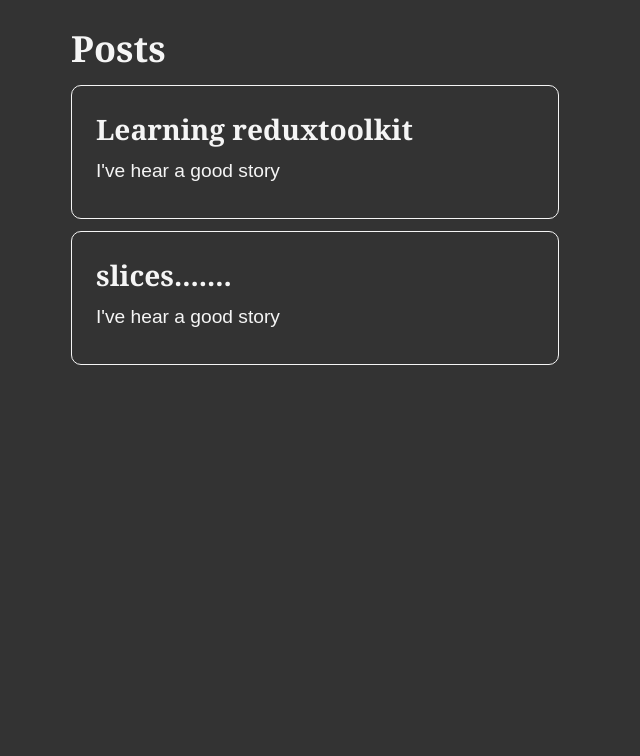
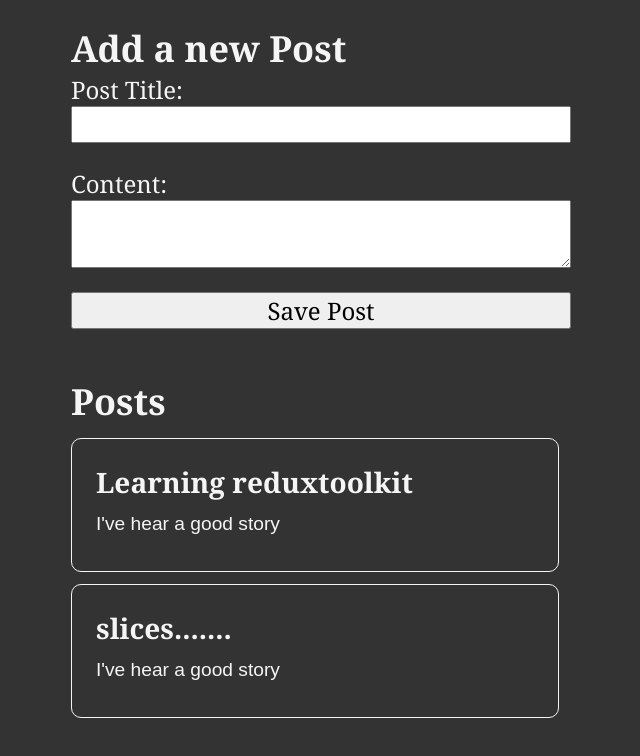
Before and after one commit to edulange/learningRedux2, a React (Create React App) app: page / in a window 1280 px wide. Shown: the top 756 px of the page, without its empty margins (319-959 px from the left). Built offline with nearby package versions, Linux system fonts and the light colour scheme.

Commit message:
funcionando o form

```diff
--- a/src/App.js
+++ b/src/App.js
@@ -1,9 +1,11 @@
 import React from 'react'
 import PostsList from './features/posts/PostsList'
+import AddPostForm from './features/posts/AddPostForm'
 
 const App = () => {
   return (
     <main className='App'>
+      <AddPostForm />
       <PostsList/>
     </main>
   )
--- /dev/null
+++ b/src/features/posts/AddPostForm.js
@@ -0,0 +1,44 @@
+import { useState } from 'react'
+import { useDispatch } from 'react-redux'
+import { nanoid } from '@reduxjs/toolkit' //vai importar um randomID
+
+import { postAdded } from './postsSlice'
+
+const AddPostForm = () => {
+	const dispatch = useDispatch()
+
+    const [title, setTitle] = useState('')
+	const [content, setContent] = useState('')
+
+	const onTitleChanged = (e) => setTitle(e.target.value)
+	const onContentChanged = (e) => setContent(e.target.value)
+
+	const onSavePostClicked = () => {
+		if (title && content) {
+			dispatch(
+				postAdded({
+					id: nanoid(),
+					title,
+					content,
+				})
+			)
+			setTitle('')
+			setContent('')
+		}
+	}
+
+	return (
+		<section>
+			<h2>Add a new Post</h2>
+			<form>
+				<label htmlFor='postTitle'>Post Title:</label>
+				<input type='text' id='postTitle' name='postTitle' value={title} onChange={onTitleChanged} />
+				<label htmlFor='postContent'>Content:</label>
+				<textarea id='postContent' name='postContent' value={content} onChange={onContentChanged} />
+				<button type='button' onClick={onSavePostClicked}>Save Post</button>
+			</form>
+		</section>
+	)
+}
+
+export default AddPostForm
--- a/src/features/posts/postsSlice.js
+++ b/src/features/posts/postsSlice.js
@@ -1,18 +1,22 @@
-import { createSlice } from "@reduxjs/toolkit";
+import { createSlice } from '@reduxjs/toolkit'
 
 const initialState = [
-    { id: '1', title: 'Learning reduxtoolkit', content: "I've hear a good story"},
-    { id: '2', title: 'slices.......', content: "I've hear a good story"},
+	{ id: '1', title: 'Learning reduxtoolkit', content: "I've hear a good story" },
+	{ id: '2', title: 'slices.......', content: "I've hear a good story" },
 ]
 
 const postsSlice = createSlice({
-    name: 'posts',
-    initialState,
-    reducers: {
-
-    }
+	name: 'posts',
+	initialState,
+	reducers: {
+		postAdded(state, action) {
+			state.push(action.payload)
+		},
+	},
 })
 
 export const selectAllPosts = (state) => state.posts
 
+export const { postAdded } = postsSlice.actions
+
 export default postsSlice.reducer
```
